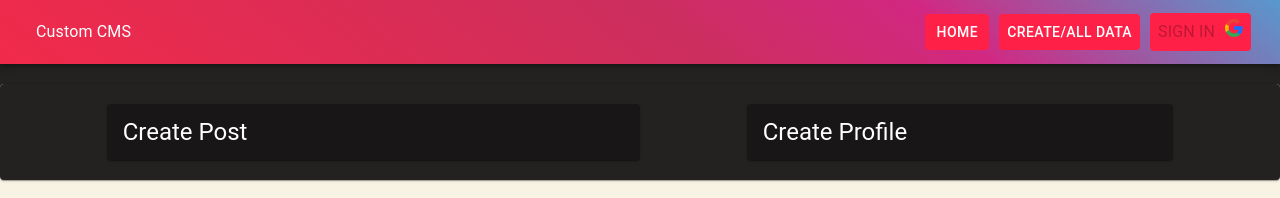
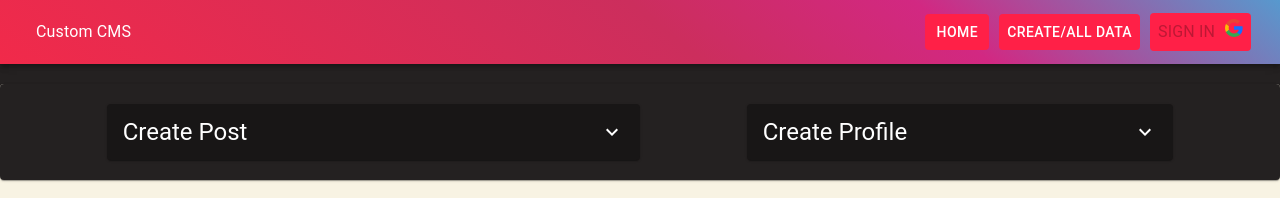
Before and after one commit to AnshSharmaa/CCMS, a React (Create React App) app in the folder client/: page /data in a window 1280 px wide. Shown: the top 198 px of the page. Built offline with nearby package versions, Linux system fonts and the light colour scheme; no server answers.

Commit message:
+ expand icon

```diff
--- a/client/src/components/Form/PostForm.js
+++ b/client/src/components/Form/PostForm.js
@@ -12,6 +12,7 @@ import {
 import { makeStyles } from "@material-ui/core/styles"
 import styles from "../../styles/styles"
 import mcgpalette0 from "../../styles/colors"
+import ExpandMoreIcon from '@material-ui/icons/ExpandMore';
 
 const useStyles = makeStyles({
   createPostAccord: {
@@ -78,7 +79,12 @@ const PostForm = (user) => {
       className={classes.createPostAccord}
     >
       <Accordion style={{ backgroundColor: mcgpalette0["background-color-2"] }}>
-        <AccordionSummary aria-controls="panel1a-content" id="panel1a-header">
+        <AccordionSummary
+            expandIcon={<ExpandMoreIcon style={{color:mcgpalette0['text-color-light']}}/>}
+            aria-controls="panel2a-content"
+            id="panel2a-header"
+            aria-controls="panel1a-content"
+            id="panel1a-header">
           <Typography variant="h5" className={classes.heading}>
             Create Post
           </Typography>
--- a/client/src/components/Form/ProfileForm.js
+++ b/client/src/components/Form/ProfileForm.js
@@ -13,6 +13,7 @@ import { makeStyles } from "@material-ui/core/styles"
 import FileBase from "react-file-base64"
 import styles from "../../styles/styles"
 import mcgpalette0 from "../../styles/colors"
+import ExpandMoreIcon from '@material-ui/icons/ExpandMore';
 
 const useStyles = makeStyles({
   createPostAccord: {
@@ -77,9 +78,12 @@ const ProfileForm = (user) => {
             style={{ backgroundColor: mcgpalette0["background-color-2"] }}
           >
             <AccordionSummary
+              expandIcon={<ExpandMoreIcon style={{color:mcgpalette0['text-color-light']}} />}
+              aria-controls="panel2a-content"
+              id="panel2a-header"
               aria-controls="panel1a-content"
               id="panel1a-header"
-            >
+              >
               <Typography variant="h5" className={classes.heading}>
                 Create Profile
               </Typography>
```
Also changed, not shown: client/src/components/Form/create.js (+0 -11 lines).
